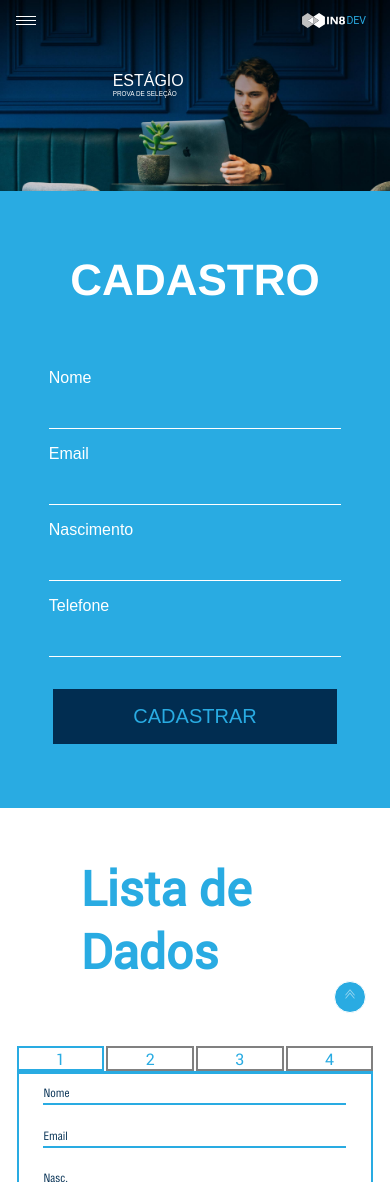
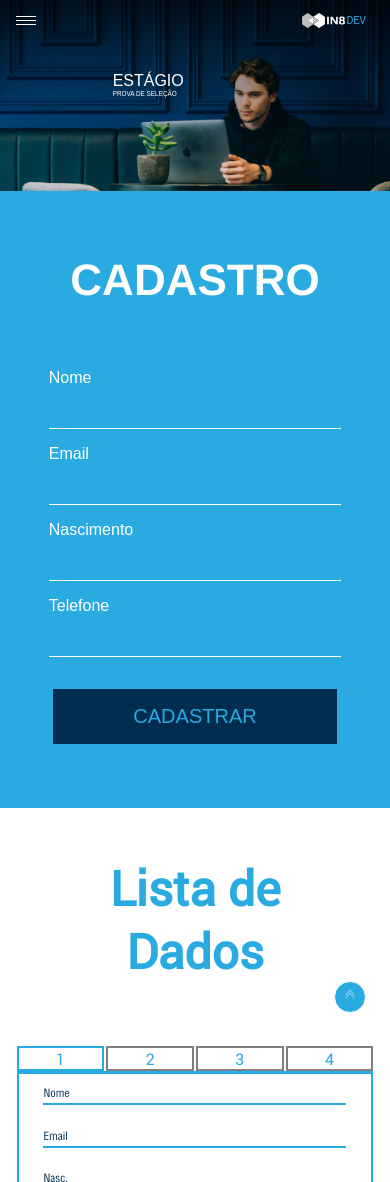
Before and after one commit to GChaves1/IN8DEV, a React (Create React App) app: page / in a window 390 px wide. Shown: the top 1182 px of the page. Built offline with nearby package versions, Linux system fonts and the light colour scheme.

Commit message:
correção2.css

```diff
--- a/src/components/List/list.css
+++ b/src/components/List/list.css
@@ -1,84 +1,3 @@
-/* .list__register {
-  margin: 0 2px 0 0;
-  font-family: var(--ps-font);
-  color: var(--third-color);
-  text-align: start;
-  position: relative;
-  margin: 0;
-  padding: 0;
-}
-
-.tag {
-  position: static;
-  text-align: start;
-  margin: 0 2rem 0 5%;
-  padding: 0 0 .2rem 0;
-  color: var(--second-color);
-}
-
-.list__feature {
-  content: "-";
-  display: flex;
-  margin: .2rem 0 0 1rem;
-  width: 9%;
-  height: 2px;
-  background: var(--first-color);
-}
-
-.list__button-container {
-  display: flex;
-  justify-content: center;
-}
-
-.list__button {
-  background-color: #fff;
-  border: 2.5px solid var(--third-color);
-  padding: 0rem 2rem 0rem 2rem;
-  width: 100%;
-  font-size: 1rem;
-}
-
-.list__button:nth-child(1),
-.list__button:nth-child(2),
-.list__button:nth-child(3) {
-  margin: 0 2px 0 0;
-}
-
-.list__button.active {
-  border-color: var(--first-color) !important;
-  color: var(--first-color) !important;
-}
-
-
-.list__register.list__email,
-.list__register.list__birthdate {
-  border-top: none;
-  border-bottom: none;
-}
-.list__register.list__name{
-  z-index: 1;
-  border-top: 3px solid var(--first-color);
-  border-bottom: none;
-}
-
-
-.list__register.list__number {
-  border-top: none;
-  color: var(--third-color);
-}
-
-.list__container {
-  width: 91.5%;
-}
-
-.list__data-table {
-  color: var(--second-color);
-  height: 11rem;
-} */
-
-
-/*  testes acima */
-
 .list{
   background-color: #fff;
   padding-bottom: 4rem;
@@ -233,6 +152,7 @@
 
   .list__title{
     font-size: 3rem;
+    text-align: center;
     padding-top: 3rem;
   }
 
```
